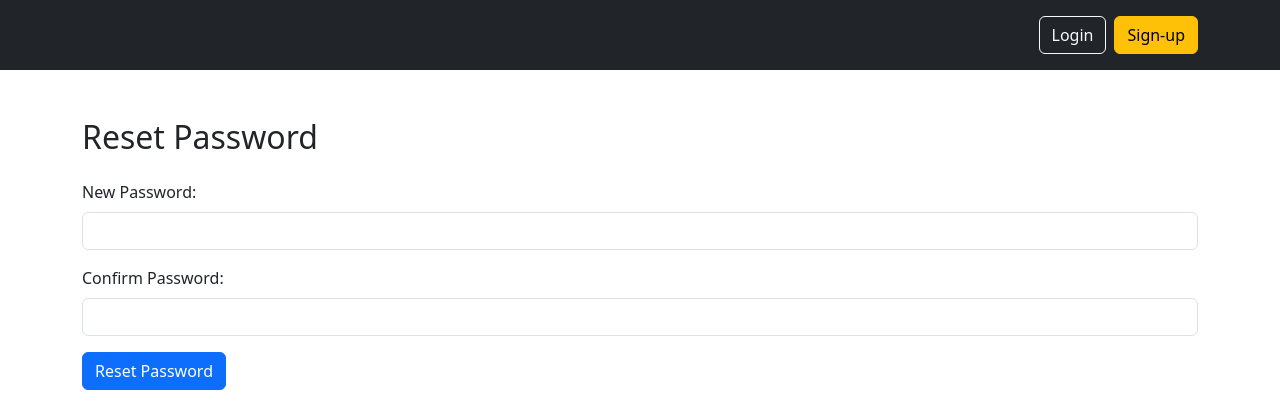
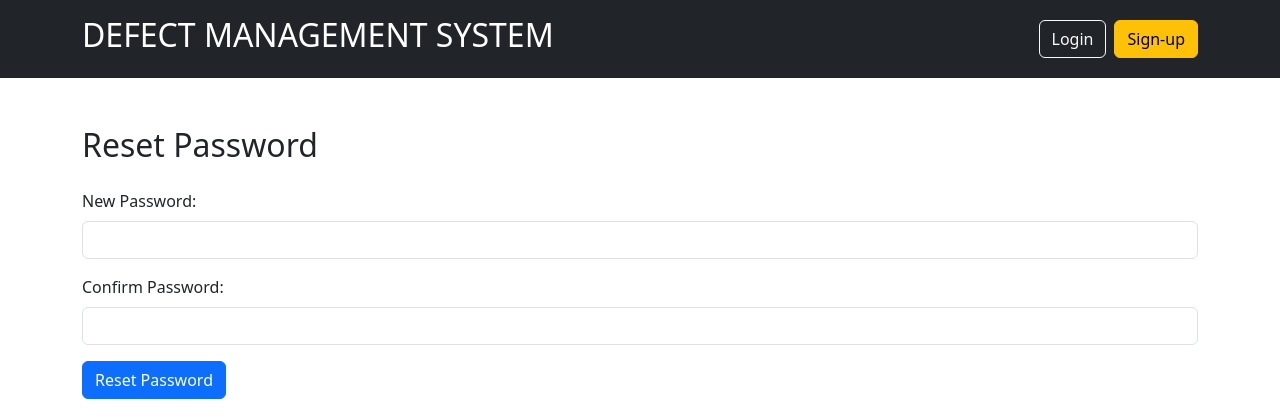
Before and after one commit to Death00998/Defect-Management-System, a PHP site: page /DMS/reset_password.php in a window 1280 px wide. Shown: the top 420 px of the page. Run offline with PHP 8.4, Linux system fonts and the light colour scheme; a user stored in the database is signed in.

Commit message:
Add files via upload

```diff
--- a/Index.php
+++ b/Index.php
@@ -42,10 +42,9 @@ if (!$result) {
     <link href="https://cdn.jsdelivr.net/npm/bootstrap@5.3.2/dist/css/bootstrap.min.css" rel="stylesheet" integrity="sha384-T3c6CoIi6uLrA9TneNEoa7RxnatzjcDSCmG1MXxSR1GAsXEV/Dwwykc2MPK8M2HN" crossorigin="anonymous">
 
     <style>
-        /* Custom styles for the image */
         .defect-card-img {
-            max-height: 200px; /* Adjust the maximum height as needed */
-            object-fit: cover; /* or "contain" based on your preference */
+            max-height: 200px;
+            object-fit: cover;
         }
     </style>
 
--- a/MainMenu.php
+++ b/MainMenu.php
@@ -73,8 +73,8 @@
                 <form action="MainMenu.php" method="post">
                     <input type="hidden" name= "id" value="<?php echo $row['U_ID']?>"/>
                     <input type="hidden" name= "did" value="<?php echo $row['ID']?>"/>
-                    <input type="submit" name="Done" class="text-white bg-success bg-gradient rounded-pill border-success w-25" value="Done">
-                    <input type="submit" name="Deny" class="text-white bg-danger bg-gradient rounded-pill border-danger w-25" value="Deny">
+                    <input type="submit" name="Done" class="text-white bg-success bg-gradient rounded-pill border-success w-35" value="Done">
+                    <input type="submit" name="Deny" class="text-white bg-danger bg-gradient rounded-pill border-danger w-35" value="Deny">
                 </form>
             </td>
         </tr>
--- a/reset_password.php
+++ b/reset_password.php
@@ -35,14 +35,17 @@ if ($_SERVER["REQUEST_METHOD"] == "GET" && isset($_GET['token'])) {
 
 <body>
 
-    <header class="p-3 bg-dark text-white">
-        <div class="container">
-            <div class="d-flex flex-wrap align-items-center justify-content-center justify-content-lg-end">
-                <button type="button" class="btn btn-outline-light me-2" onclick="location.href='Login.php'">Login</button>
-                <button type="button" class="btn btn-warning" onclick="location.href='SignUp.php'">Sign-up</button>
-            </div>
+<header class="p-3 text-bg-dark">
+    <div class="container d-flex justify-content-between align-items-center">
+        <div class="d-flex flex-wrap align-items-center justify-content-center">
+            <h2>DEFECT MANAGEMENT SYSTEM</h2>
         </div>
-    </header>
+        <div class="d-flex flex-wrap align-items-center justify-content-center">
+            <button type="button" class="btn btn-outline-light me-2" onclick="location.href='Login.php'">Login</button>
+            <button type="button" class="btn btn-warning" onclick="location.href='SignUp.php'">Sign-up</button>
+        </div>
+    </div>
+</header>
 
     <div class="container mt-5">
         <h2 class="mb-4">Reset Password</h2>
```
Also changed, not shown: Authentication.php (+0 -11 lines), forgot_password.php (+10 -7 lines).
